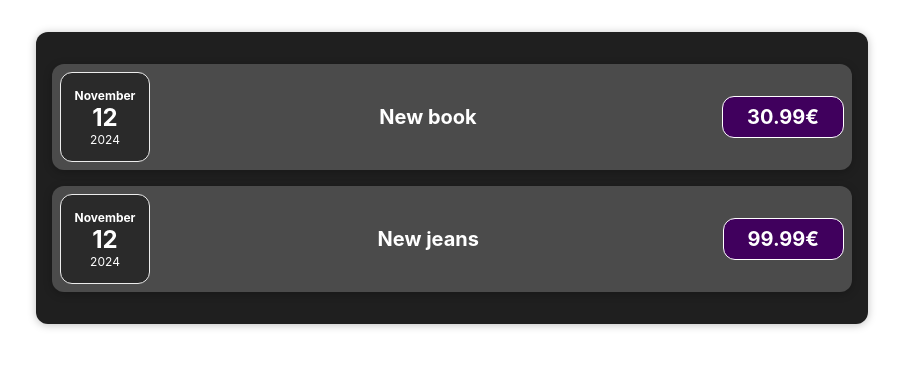
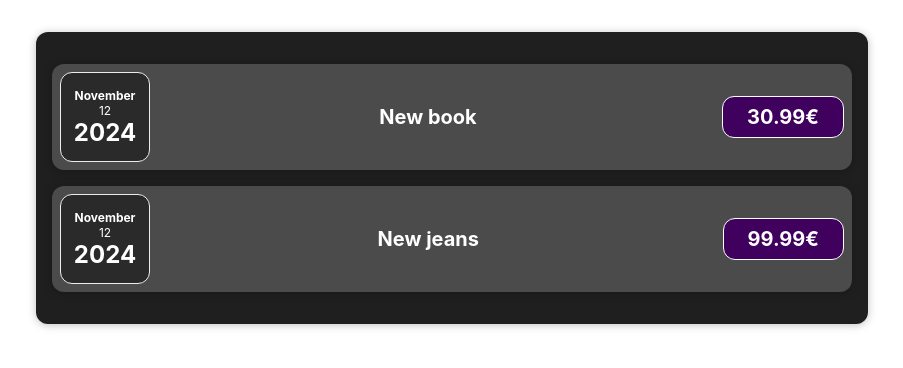
Before and after one commit to SlayHand/react, a React (Vite) app: page / in a window 1280 px wide. Shown: the top 368 px of the page, without its empty margins (188-1091 px from the left). Built offline with nearby package versions, Linux system fonts and the light colour scheme.

Commit message:
yl 8 ymbritseva komponendi rakendamine

```diff
--- a/src/components/ExpenseDate.css
+++ b/src/components/ExpenseDate.css
@@ -17,10 +17,11 @@
 }
 
 .expense-date__year {
-    font-size: 0.75rem;
+    font-size: 1.5rem;
+    font-weight: bold;
+
 }
 
 .expense-date__day {
-    font-size: 1.5rem;
-    font-weight: bold;
+    font-size: 0.75rem;
 }
--- a/src/components/ExpenseItem.jsx
+++ b/src/components/ExpenseItem.jsx
@@ -1,16 +1,17 @@
 import './ExpenseItem.css'
+import Card from './Card.jsx'
 import ExpenseDate from "./ExpenseDate.jsx";
 
 function ExpenseItem(props){
 
     return (
-        <div className="expense-item">
+        <Card className="expense-item">
             <ExpenseDate date={props.data.date}></ExpenseDate>
             <div className="expense-item__description">
                 <h2>{props.data.title}</h2>
                 <div className="expense-item__price">{props.data.price}€</div>
             </div>
-        </div>
+        </Card>
     )
 }
 
--- a/src/components/Expenses.css
+++ b/src/components/Expenses.css
@@ -4,6 +4,4 @@
     margin: 2rem auto;
     width: 50rem;
     max-width: 95%;
-    border-radius: 12px;
-    box-shadow: 0 1px 8px rgba(0, 0, 0, 0.25);
 }
```
